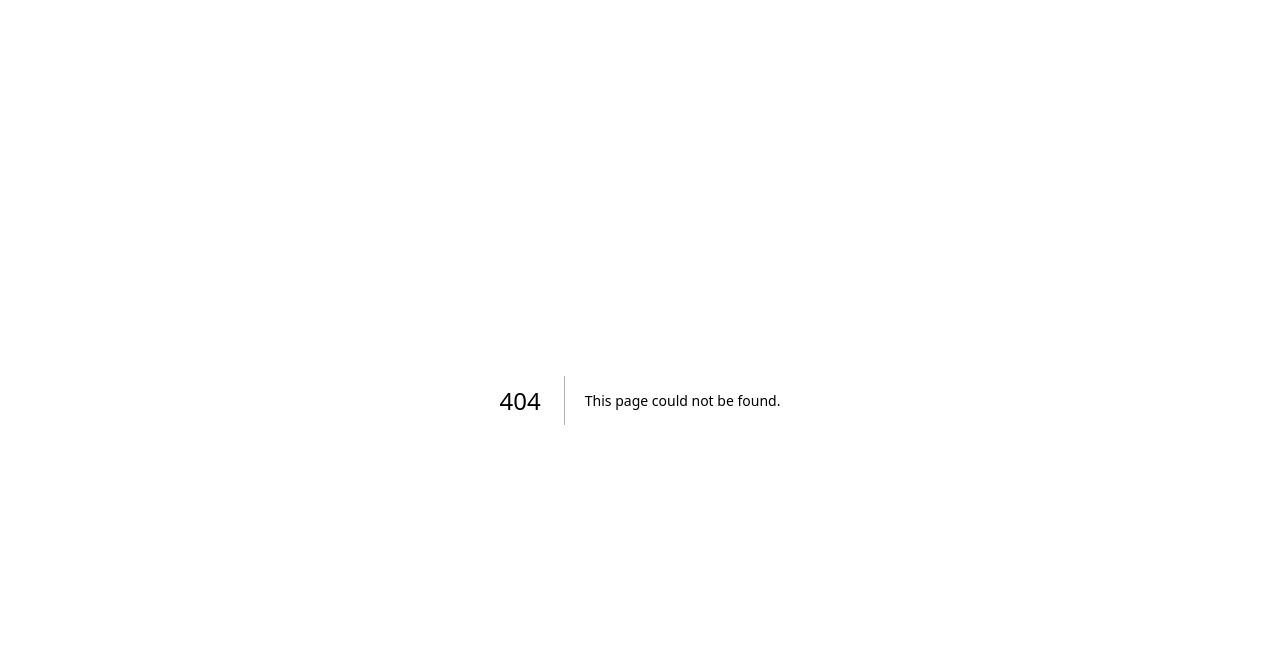
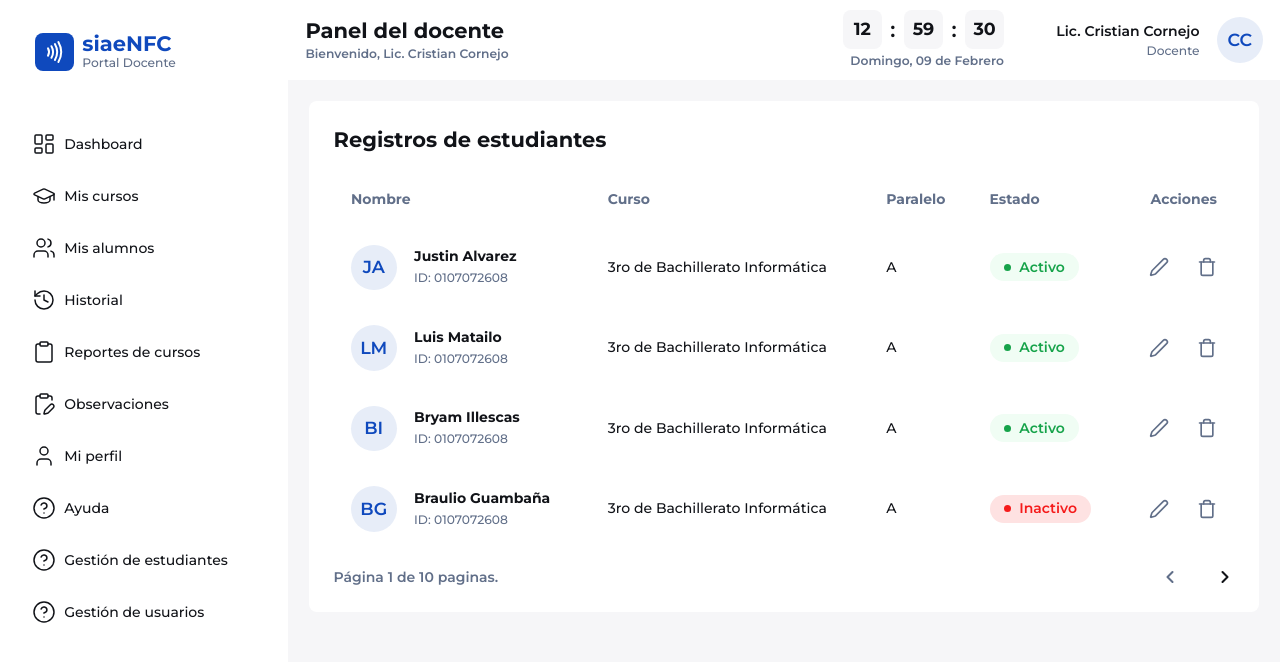
Before and after one commit to SrRata/next-nfc, a Next.js app: page /dashboard/admin/students-admin in a window 1280 px wide. Before the commit this address had no page. Shown: the top 662 px of the page. Built offline with nearby package versions, Linux system fonts and the light colour scheme.

Commit message:
nuevas ´paginas

```diff
--- /dev/null
+++ b/app/dashboard/admin/page.tsx
@@ -0,0 +1,25 @@
+import { LinkCard } from "@/components/link-card";
+import { NotificationContain, NotificationHeader, Notification } from "@/components/notification";
+import { AlertTriangle, Check } from "lucide-react";
+
+export default function HomeAdmin() {
+    return (
+        <>
+        <div className="col-span-full">
+            <h2 className="text-black-primary text-2xl font-bold">Accesos directos</h2>
+            <p className="text-black-secondary font-semibold">Seleccione una de las siguientes opciones para gestionar el sistema</p>
+        </div>
+
+        <LinkCard href="/" title="Gestión de estudiantes" description="Administre el registro de nuevos estudiantes, edicion de perfiles y asignacion de tags NFC."/>
+        <LinkCard href="/" title="Historial de asistencia" description="Consulte los registros historicos de entradas y salidas de todos los estudiantes."/>
+
+
+        <NotificationContain>
+            <NotificationHeader title="Actividad reciente"/>
+            <Notification icon={Check} color="green" name="Justin Alvarez" notification="registro entrada puntual." course="3ro Informática - Vespertina" time="12:00 PM"/>
+            <Notification icon={AlertTriangle} color="red" name="Braulio Guamaña" notification="registro entrada atrasada." course="3ro Informática - Vespertina" time="12:20 PM"/>
+        </NotificationContain>
+        </>
+
+    )
+}
--- /dev/null
+++ b/app/dashboard/admin/students-admin/page.tsx
@@ -0,0 +1,116 @@
+import { Table, TableBody, TableHeader, TableTitle, Tbody, Td, Th, Thead, Tr } from "@/components/table";
+import { Avatar } from "@/components/ui/avatar";
+import { Badge, BadgeCircle } from "@/components/ui/badge";
+import { Pagination } from "@/components/ui/pagination";
+import { Pen, Trash } from "lucide-react";
+
+export default function StudentsAdmin() {
+    return (
+        <>
+
+        <Table>
+
+            <TableHeader>
+                <TableTitle>Registros de estudiantes</TableTitle>
+            </TableHeader>
+
+            <TableBody>
+                <Thead>
+                    <Th>Nombre</Th>
+                    <Th>Curso</Th>
+                    <Th>Paralelo</Th>
+                    <Th>Estado</Th>
+                    <Th className="text-right">Acciones</Th>
+                </Thead>
+                <Tbody>
+                    <Tr>
+                        <Td name>
+                            <div className="flex items-center gap-5">
+                                <Avatar name="Justin Alvarez"/>
+                                <div>
+                                    <p>Justin Alvarez</p>
+                                    <span className="font-medium text-black-secondary text-sm">ID: 0107072608</span>
+                                </div>
+                            </div>
+                        </Td>
+                        <Td>3ro de Bachillerato Informática</Td>
+                        <Td>A</Td>
+                        <Td><Badge color="green"><BadgeCircle/>Activo</Badge></Td>
+                        <Td>
+                            <div className="flex items-center gap-8 justify-end">
+                                <Pen className="text-black-secondary cursor-pointer" size={20} strokeWidth={2}/>
+                                <Trash className="text-black-secondary cursor-pointer" size={20} strokeWidth={2}/>
+                            </div>
+                        </Td>
+                    </Tr>
+                    <Tr>
+                        <Td name>
+                            <div className="flex items-center gap-5">
+                                <Avatar name="Luis Matailo"/>
+                                <div>
+                                    <p>Luis Matailo</p>
+                                    <span className="font-medium text-black-secondary text-sm">ID: 0107072608</span>
+                                </div>
+                            </div>
+                        </Td>
+                        <Td>3ro de Bachillerato Informática</Td>
+                        <Td>A</Td>
+                        <Td><Badge color="green"><BadgeCircle/>Activo</Badge></Td>
+                        <Td>
+                            <div className="flex items-center gap-8 justify-end">
+                                <Pen className="text-black-secondary cursor-pointer" size={20} strokeWidth={2}/>
+                                <Trash className="text-black-secondary cursor-pointer" size={20} strokeWidth={2}/>
+                            </div>
+                        </Td>
+                    </Tr>
+                    <Tr>
+                        <Td name>
+                            <div className="flex items-center gap-5">
+                                <Avatar name="Bryam Illescas"/>
+                                <div>
+                                    <p>Bryam Illescas</p>
+                                    <span className="font-medium text-black-secondary text-sm">ID: 0107072608</span>
+                                </div>
+                            </div>
+                        </Td>
+                        <Td>3ro de Bachillerato Informática</Td>
+                        <Td>A</Td>
+                        <Td><Badge color="green"><BadgeCircle/>Activo</Badge></Td>
+                        <Td>
+                            <div className="flex items-center gap-8 justify-end">
+                                <Pen className="text-black-secondary cursor-pointer" size={20} strokeWidth={2}/>
+                                <Trash className="text-black-secondary cursor-pointer" size={20} strokeWidth={2}/>
+                            </div>
+                        </Td>
+                    </Tr>
+                    <Tr>
+                        <Td name>
+                            <div className="flex items-center gap-5">
+                                <Avatar name="Braulio Guambaña"/>
+                                <div>
+                                    <p>Braulio Guambaña</p>
+                                    <span className="font-medium text-black-secondary text-sm">ID: 0107072608</span>
+                                </div>
+                            </div>
+                        </Td>
+                        <Td>3ro de Bachillerato Informática</Td>
+                        <Td>A</Td>
+                        <Td><Badge color="red"><BadgeCircle/>Inactivo</Badge></Td>
+                        <Td>
+                            <div className="flex items-center gap-8 justify-end">
+                                <Pen className="text-black-secondary cursor-pointer" size={20} strokeWidth={2}/>
+                                <Trash className="text-black-secondary cursor-pointer" size={20} strokeWidth={2}/>
+                            </div>
+                        </Td>
+                    </Tr>
+
+                </Tbody>
+            </TableBody>
+
+            <Pagination allpages={10} page={1}/>
+
+        </Table>
+
+        </>
+    )
+}
--- /dev/null
+++ b/app/dashboard/admin/users-admin/page.tsx
@@ -0,0 +1,53 @@
+import { Table, TableBody, TableHeader, TableTitle, Tbody, Td, Th, Thead, Tr } from "@/components/table";
+import { Avatar } from "@/components/ui/avatar";
+import { Badge, BadgeCircle } from "@/components/ui/badge";
+import { Pagination } from "@/components/ui/pagination";
+import { Pen, Trash } from "lucide-react";
+
+export default function UsersAdmin() {
+    return (
+        <>
+        <Table>
+
+            <TableHeader>
+                <TableTitle>Registros de estudiantes</TableTitle>
+            </TableHeader>
+
+            <TableBody>
+                <Thead>
+                    <Th>Nombre</Th>
+                    <Th>Correo</Th>
+                    <Th>Rol</Th>
+                    <Th>Estado</Th>
+                    <Th className="text-right">Acciones</Th>
+                </Thead>
+                <Tbody>
+                    <Tr>
+                        <Td name>
+                            <div className="flex items-center gap-5">
+                                <Avatar name="Cristian Cornejo"/>
+                                <div>
+                                    <p>Cristian Cornejo</p>
+                                    <span className="font-medium text-black-secondary text-sm">ID: 0107072608</span>
+                                </div>
+                            </div>
+                        </Td>
+                        <Td>cristian.cornejo@uemfebrescordero.com</Td>
+                        <Td><Badge color="purple">Docente</Badge></Td>
+                        <Td><Badge color="green"><BadgeCircle/>Activo</Badge></Td>
+                        <Td>
+                            <div className="flex items-center gap-8 justify-end">
+                                <Pen className="text-black-secondary cursor-pointer" size={20} strokeWidth={2}/>
+                                <Trash className="text-black-secondary cursor-pointer" size={20} strokeWidth={2}/>
+                            </div>
+                        </Td>
+                    </Tr>
+                </Tbody>
+            </TableBody>
+
+            <Pagination allpages={10} page={1}/>
+
+        </Table>
+        </>
+    )
+}
--- a/app/dashboard/layout.tsx
+++ b/app/dashboard/layout.tsx
@@ -22,6 +22,8 @@ export default function DashboardLayout({children,}: Readonly<{children: React.R
                     <SidebarLink href="/dashboard/observations" icon={ClipboardEdit} text="Observaciones"/>
                     <SidebarLink href="/dashboard/profile" icon={User} text="Mi perfil"/>
                     <SidebarLink href="/dashboard/help" icon={HelpCircle} text="Ayuda"/>
+                    <SidebarLink href="/dashboard/help" icon={HelpCircle} text="Gestión de estudiantes"/>
+                    <SidebarLink href="/dashboard/help" icon={HelpCircle} text="Gestión de usuarios"/>
                 </SidebarNav>
             </Sidebar>
             <Header>
--- a/app/dashboard/teacher/page.tsx
+++ b/app/dashboard/teacher/page.tsx
@@ -3,12 +3,13 @@ import { InfoCard, InfoCardSmall } from "@/components/info-card";
 import { LinkCard } from "@/components/link-card";
 import { Notification, NotificationContain, NotificationHeader } from "@/components/notification";
 import { Observation } from "@/components/observation";
-import { Table, TableBody, TableFooter, TableHeader, TableTitle, Tbody, Td, Th, Thead, Tr } from "@/components/table";
+import { Table, TableBody, TableHeader, TableTitle, Tbody, Td, Th, Thead, Tr } from "@/components/table";
 import { Avatar } from "@/components/ui/avatar";
 import { Badge, BadgeCircle } from "@/components/ui/badge";
 import { Bar } from "@/components/ui/bar";
 import { InternalLink } from "@/components/ui/link";
-import { Users, Book, ChartBar, UserMinus, ChevronRight, ExternalLink } from "lucide-react";
+import { Pagination } from "@/components/ui/pagination";
+import { Users, Book, ChartBar, UserMinus, ChevronRight, ExternalLink, Check } from "lucide-react";
 
 export default function HomeTeacher() {
   return (
@@ -24,7 +25,7 @@ export default function HomeTeacher() {
       <CourseCard course="3ro de bachillerato informatica - matutina" subjects="Programacion / Diseño web / Sistemas Operativos" students="35 estudiantes registrados"/>
       <NotificationContain>
         <NotificationHeader/>
-        <Notification/>
+        <Notification icon={Check}/>
       </NotificationContain>
 
       <Table>
@@ -67,7 +68,8 @@ export default function HomeTeacher() {
           </Tbody>
         </TableBody>
 
-        <TableFooter allpages={120} page={1}/>
+        <Pagination allpages={20} page={1}/>
+
 
       </Table>
 
--- a/app/globals.css
+++ b/app/globals.css
@@ -2,7 +2,7 @@
 
 
 :root {
-  --font-size-base: 12px;
+  --font-size-base: 14px;
 }
 
 @theme inline {
--- a/components/notification.tsx
+++ b/components/notification.tsx
@@ -1,4 +1,4 @@
-import { Check } from "lucide-react"
+import { Check, LucideIcon } from "lucide-react"
 import { IconShape } from "./ui/icon-shape"
 import { InternalLink } from "./ui/link"
 
@@ -22,7 +22,7 @@ interface NotificationHeaderProps {
 }
 
 
-export function NotificationHeader({title = "title", description = "description"}: NotificationHeaderProps) {
+export function NotificationHeader({title, description}: NotificationHeaderProps) {
     return (
         <div className="flex items-center justify-between gap-10">
             <div>
@@ -40,13 +40,14 @@ interface NotificationProps {
     time?: string;
     course?: string;
     color?: string;
+    icon: LucideIcon;
 }
 
-export function Notification({name = "name", notification = "notification", time = "00:00 AM/PM", course = "course", color = ""}: NotificationProps) {
+export function Notification({icon: Icon, name = "name", notification = "notification", time = "00:00 AM/PM", course = "course", color = ""}: NotificationProps) {
     return (
         <div className="flex items-center justify-between px-5 py-2.5 rounded-primary hover:bg-gray transition-all duration-300 ease-in-out">
             <div className="flex items-center gap-5">
-                <IconShape circle icon={Check} color={color} />
+                <IconShape circle icon={Icon} color={color} />
                 <div>
                     <p className="text-black-primary font-medium"><span className="font-bold">{name}</span> {notification}</p>
                     <p className="text-black-secondary text-sm font-medium">Hace 3 minutos - {course}</p>
--- a/components/table.tsx
+++ b/components/table.tsx
@@ -39,18 +39,6 @@ export function TableBody({children, className}: TableProps) {
     )
 }
 
-interface TableFooterProps {
-    allpages?: number;
-    page?: number;
-}
-
-export function TableFooter({allpages, page}: TableFooterProps) {
-    return (
-        <Pagination allpages={allpages} page={page}/>
-    )
-}
-
-
 export function Thead({children, className}: TableProps){
     return (
         <thead>
@@ -69,7 +57,7 @@ export function Tbody({children, className}: TableProps) {
 
 export function Th({children, className}: TableProps) {
     return (
-        <th className={cn("text-black-secondary font-bold p-5 text-left w-fit", className)}>
+        <th className={cn("text-black-secondary font-bold p-5 text-left", className)}>
             {children}
         </th>
     )
@@ -103,7 +91,7 @@ function addColorAbsences(value: React.ReactNode) {
 
 export function Td({ children, className, name, absences }: TdProps) {
     return (
-        <td className={cn("p-5 font-semibold", className, { "font-bold": name }, absences && addColorAbsences(children))}>
+        <td className={cn("p-5 font-medium text-black-primary", className, { "font-bold": name }, absences && addColorAbsences(children))}>
             {children}
         </td>
     );
--- a/components/ui/avatar.tsx
+++ b/components/ui/avatar.tsx
@@ -2,14 +2,20 @@ interface AvatarProps {
     name?: string;
 }
 
-function getFirstLetter(text: string): string {
-  return text.trim().charAt(0);
+function getInitials(text: string): string {
+  return text
+    .trim()
+    .split(/\s+/)
+    .slice(0, 2)
+    .map(word => word.charAt(0))
+    .join("")
+    .toUpperCase();
 }
 
 export function Avatar({name = "user"}: AvatarProps) {
     return (
         <div className="size-13 rounded-full bg-blue-secondary grid place-content-center">
-            <p className="text-2xl text-blue-primary font-semibold uppercase">{getFirstLetter(name)}</p>
+            <p className="text-xl text-blue-primary font-semibold uppercase">{getInitials(name)}</p>
         </div>
     )
 }
--- a/components/ui/badge.tsx
+++ b/components/ui/badge.tsx
@@ -37,6 +37,6 @@ interface BadgeCircleProps {
 
 export function BadgeCircle({pulse}: BadgeCircleProps) {
     return (
-        <span className={`size-2.5 rounded-full bg-current ${pulse ? "animate-pulse" : ""}`}></span>
+        <span className={`size-2 rounded-full bg-current ${pulse ? "animate-pulse" : ""}`}></span>
     )
 }
--- a/components/ui/logo.tsx
+++ b/components/ui/logo.tsx
@@ -14,7 +14,7 @@ export function Logo({title}: LogoProps) {
                 <Nfc/>
             </span>
             <div className="h-full">
-                <h2 className="text-blue-primary font-bold text-2xl leading-tertiary">SiaeNFC</h2>
+                <h2 className="text-blue-primary font-bold text-2xl leading-tertiary">siaeNFC</h2>
                 <p className="text-black-secondary font-medium text-sm">Portal {title ?? ""}</p>
             </div>
         </div>
```
